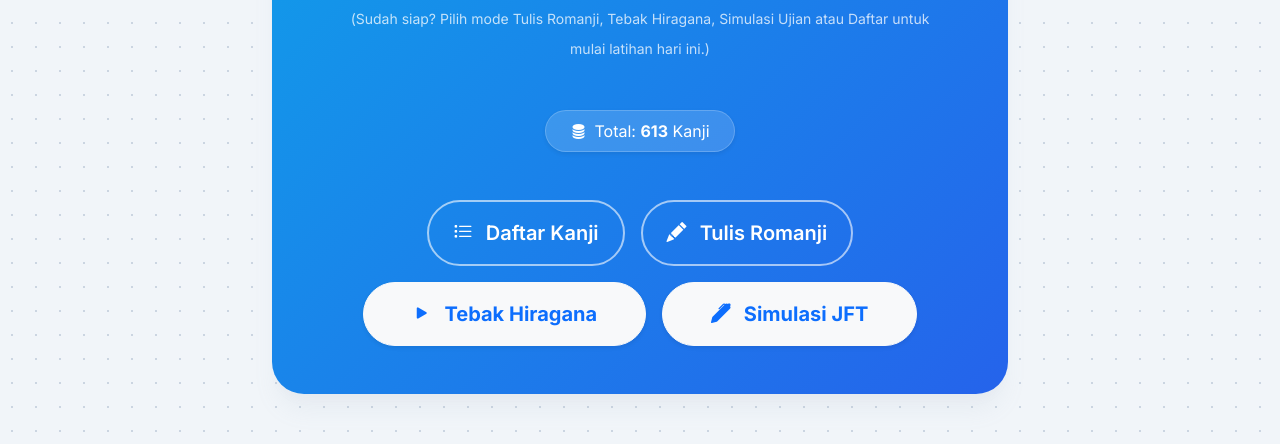
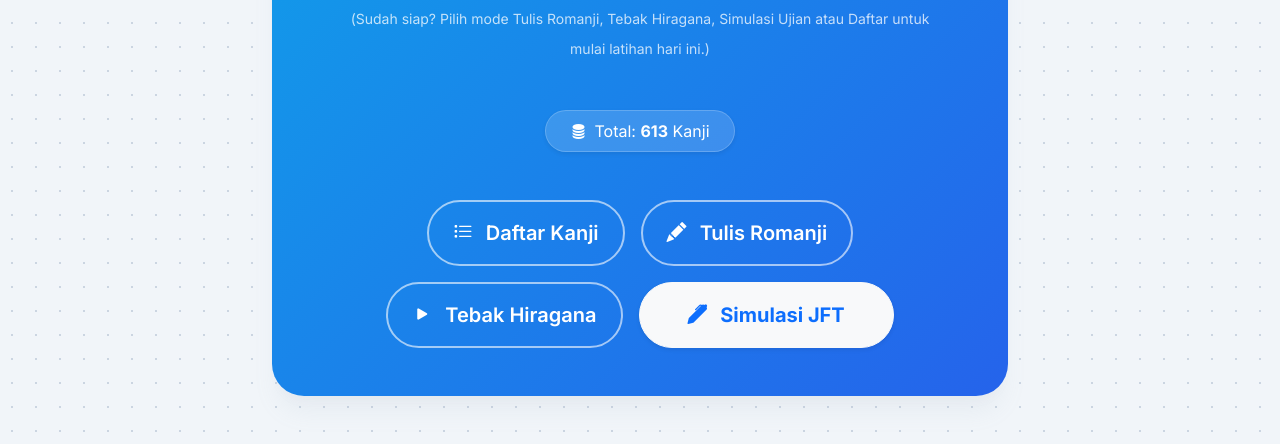
Before and after one commit to wahyu12v/quiz-kanji-ardian12v, a plain HTML site: page index.html in a window 1280 px wide. Shown: the part 445-889 px from the top of the page. Drawn offline with nearby package versions, Linux system fonts and the light colour scheme.

Commit message:
22122025

```diff
--- a/index.html
+++ b/index.html
@@ -96,9 +96,10 @@
                           <i class="bi bi-pencil-fill me-2"></i> Tulis Romanji
                       </button>
 
-                      <button id="startBtn" class="btn btn-light btn-lg rounded-pill px-5 py-3 text-primary fw-bold shadow-sm">
+                       <button id="startBtn" class="btn btn-outline-custom btn-lg rounded-pill px-4 py-3">
                           <i class="bi bi-play-fill me-2"></i> Tebak Hiragana
                       </button>
+
 
                        <button id="startBtn" class="btn btn-light btn-lg rounded-pill px-5 py-3 text-primary fw-bold shadow-sm" data-bs-toggle="modal" data-bs-target="#startExamModal">
                           <i class="bi bi-pen-fill me-2"></i> Simulasi  JFT
```
